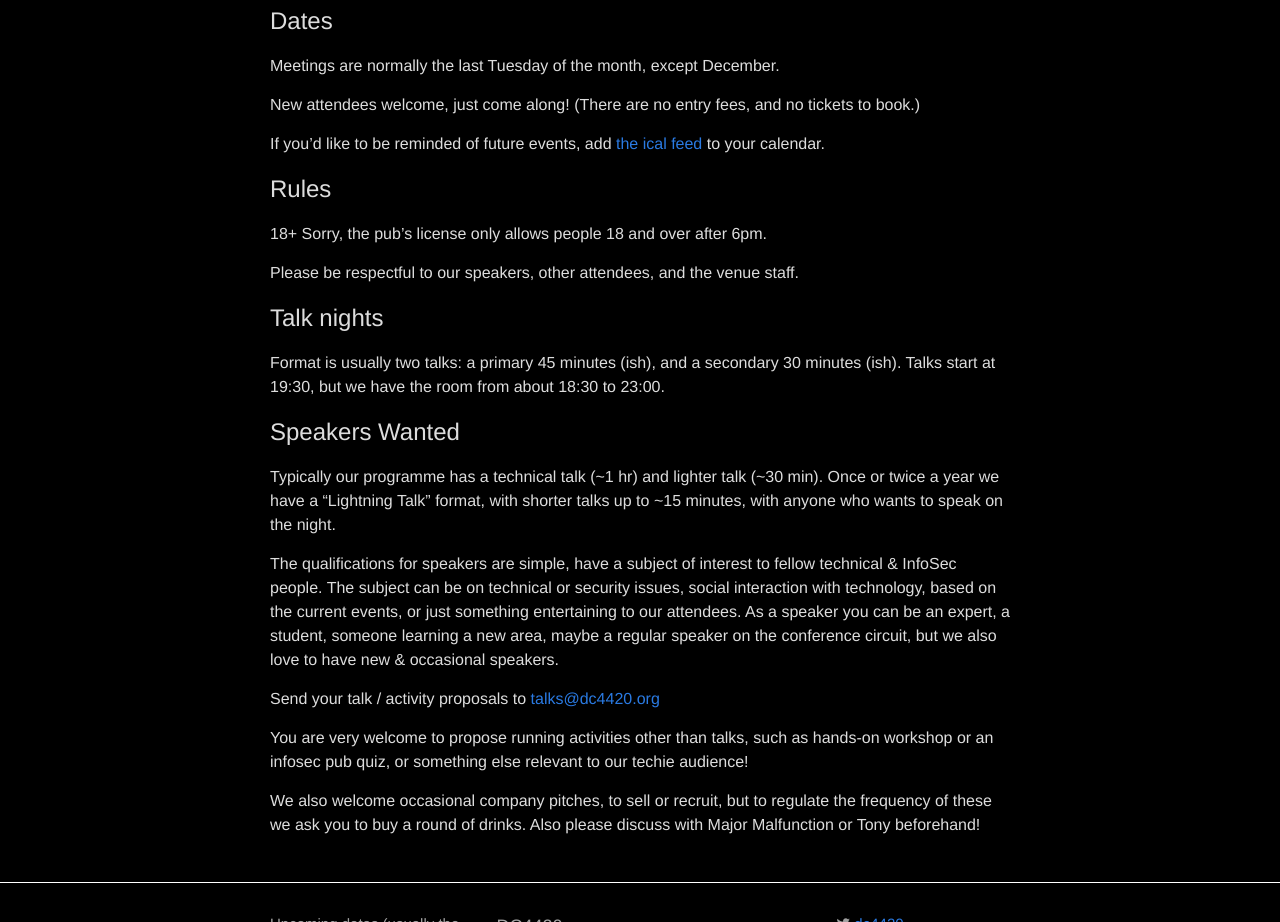
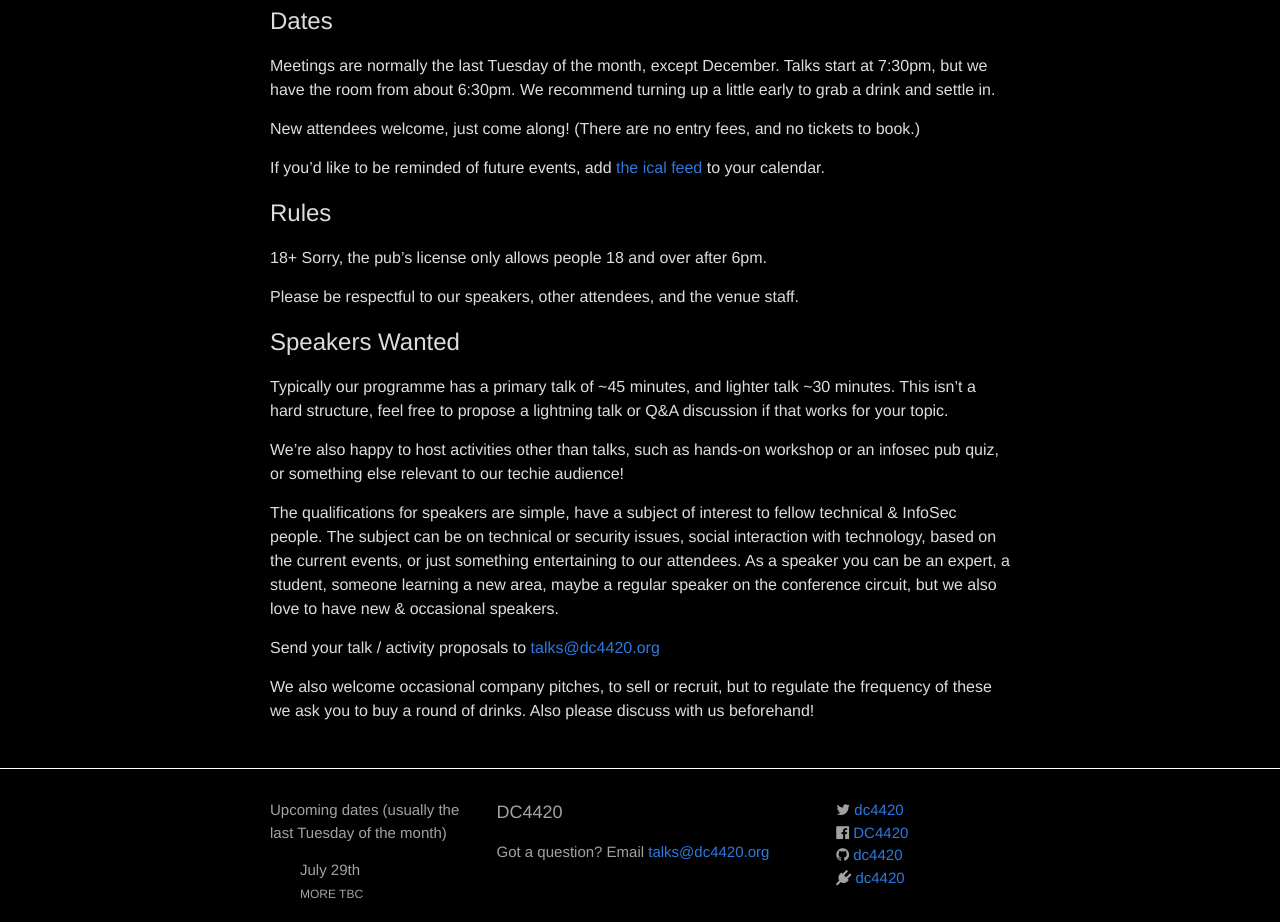
Before and after one commit to dc4420/website, a Jekyll site: the page built from about.md, in a window 1280 px wide and 1400 px high, cut to the strip 478-1400 px from the top of the window. Built offline with Jekyll 4.4.1, drawn with Linux system fonts in a browser that asks for light colours; nearby versions of some CDN libraries.

Commit message:
Tweak About page a bit

```diff
--- a/about.md
+++ b/about.md
@@ -13,7 +13,7 @@
 
 ## Dates
 
-Meetings are normally the last Tuesday of the month, except December.
+Meetings are normally the last Tuesday of the month, except December. Talks start at 7:30pm, but we have the room from about 6:30pm. We recommend turning up a little early to grab a drink and settle in.
 
 New attendees welcome, just come along!
 (There are no entry fees, and no tickets to book.)
@@ -26,18 +26,13 @@
 
 Please be respectful to our speakers, other attendees, and the venue staff.
 
-## Talk nights
-
-Format is usually two talks: a primary 45 minutes (ish), and
-a secondary 30 minutes (ish).
-Talks start at 19:30, but we have the room from about
-18:30 to 23:00.
-
 ## Speakers Wanted
 
-Typically our programme has a technical talk (~1 hr) and lighter talk (~30 min).
-Once or twice a year we have a "Lightning Talk" format, with shorter
-talks up to ~15 minutes, with anyone who wants to speak on the night.
+Typically our programme has a primary talk of ~45 minutes, and lighter talk ~30 minutes.
+This isn't a hard structure, feel free to propose a lightning talk or Q&A
+discussion if that works for your topic.
+
+We're also happy to host activities other than talks, such as hands-on workshop or an infosec pub quiz, or something else relevant to our techie audience!
 
 The qualifications for speakers are simple, have a subject of interest
 to fellow technical & InfoSec people. The subject can be on technical
@@ -49,10 +44,7 @@
 
 Send your talk / activity proposals to <{{ site.email }}>
 
-You are very welcome to propose running activities other than talks, such
-as hands-on workshop or an infosec pub quiz, or something else relevant to our
-techie audience!
 
 We also welcome occasional company pitches, to sell or recruit, but to regulate
 the frequency of these we ask you to buy a round of drinks. Also please
-discuss with Major Malfunction or Tony beforehand!
+discuss with us beforehand!
```
